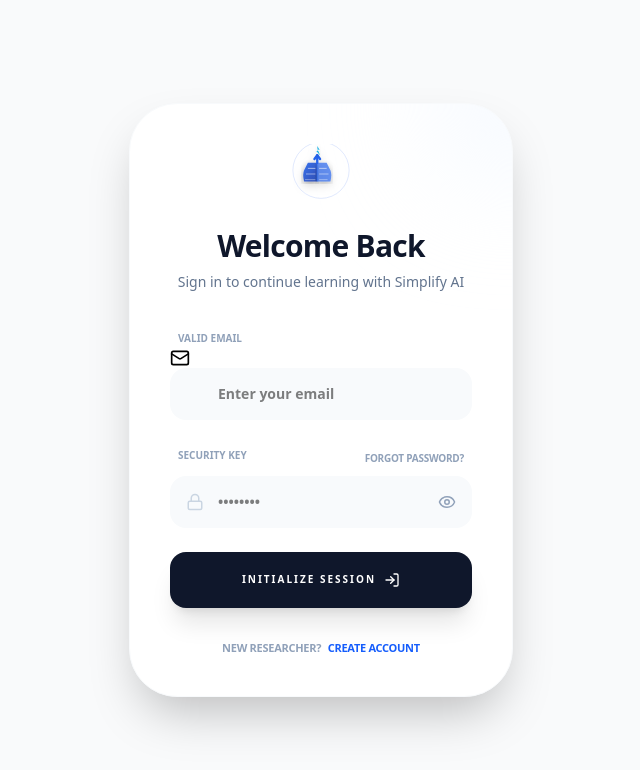
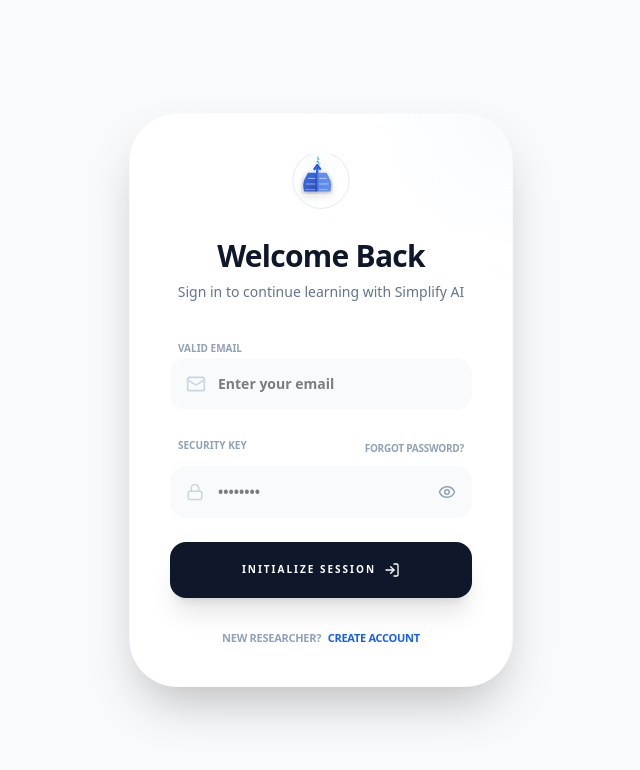
Before and after one commit to PriyanshuCybro/Simplify-AI, a React (Vite) app in the folder frontend/ai-learning-assistant/: page /login in a window 1280 px wide. Shown: the top 770 px of the page, without its empty margins (319-959 px from the left). Built offline with nearby package versions, Linux system fonts and the light colour scheme; no server answers.

Commit message:
FIX: Fix duplicate className in JSX and rebuild frontend with correct API URL

```diff
--- a/frontend/ai-learning-assistant/src/pages/Auth/LoginPage.jsx
+++ b/frontend/ai-learning-assistant/src/pages/Auth/LoginPage.jsx
@@ -93,7 +93,7 @@
           <div className="space-y-2">
             <label className="text-[9px] sm:text-[10px] font-black uppercase text-slate-400 pl-2">Valid Email</label>
             <div className="relative">
-              <Mail className="absolute left-4 top-1/2 -translate-y-1/2 text-slate-300" size={16} className="sm:size-5" />
+              <Mail className="absolute left-4 top-1/2 -translate-y-1/2 text-slate-300 sm:size-5" size={16} />
               <input
                 type="email"
                 placeholder="Enter your email"
--- a/frontend/ai-learning-assistant/src/pages/Qiuzzes/QuizTakePage.jsx
+++ b/frontend/ai-learning-assistant/src/pages/Qiuzzes/QuizTakePage.jsx
@@ -124,7 +124,7 @@
 
     if (error) return (
         <div className="min-h-screen flex flex-col items-center justify-center p-3 sm:p-4 md:p-6 bg-gray-50 text-center">
-            <AlertCircle className="text-red-500 mb-3 sm:mb-4" size={40} className="sm:size-[48px]" />
+            <AlertCircle className="text-red-500 mb-3 sm:mb-4 sm:size-[48px]" size={40} />
             <h2 className="text-base sm:text-lg md:text-xl font-black text-slate-800 mb-2">Sync Interrupted</h2>
             <p className="text-slate-500 max-w-sm mb-4 sm:mb-6 text-xs sm:text-sm">{error}</p>
             <button onClick={() => window.location.reload()} className="px-6 sm:px-8 py-2 sm:py-3 bg-blue-600 text-white rounded-xl sm:rounded-2xl font-bold text-xs sm:text-sm uppercase">Try Again</button>
@@ -133,7 +133,7 @@
 
     if (loading) return (
         <div className="min-h-screen flex flex-col items-center justify-center gap-3 sm:gap-4 bg-gray-50">
-            <Loader2 className="animate-spin text-blue-600" size={40} className="sm:size-[50px]"/>
+            <Loader2 className="animate-spin text-blue-600 sm:size-[50px]" size={40}/>
             <p className="font-black text-gray-400 uppercase tracking-widest text-xs sm:text-sm animate-pulse">Neural Syncing {quizCount} Nodes...</p>
         </div>
     );
```
